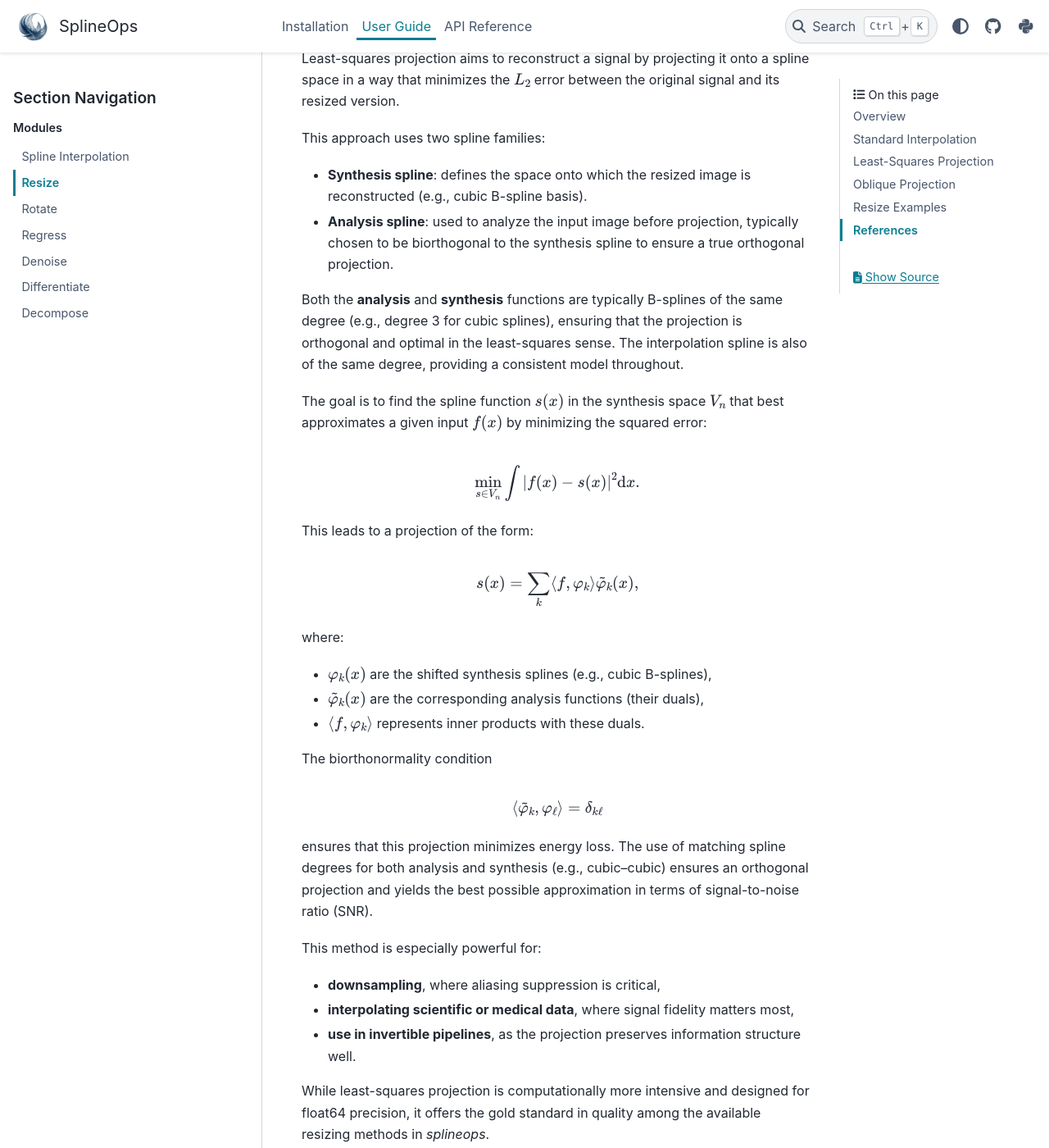
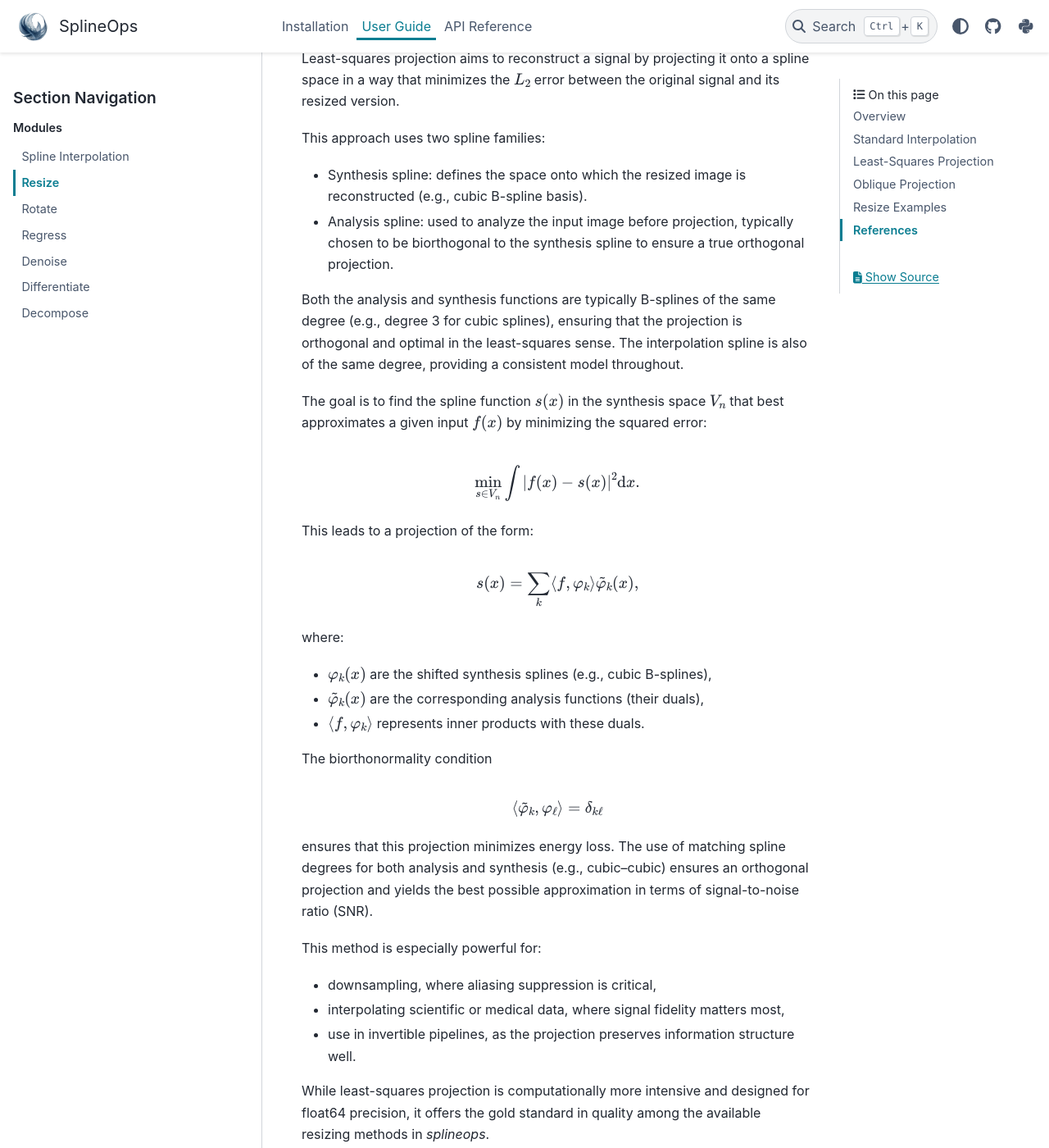
Before and after one commit to splineops/splineops, a Sphinx documentation site: the page built from docs/user-guide/02_resize.rst, in a window 1280 px wide and 1400 px high, scrolled down 1896 px. Shown: the whole window at 82% size. Built offline with Sphinx 7.4.7 and the PyData theme 0.15.4, drawn with Linux system fonts in a browser that asks for light colours; pages that are not in the unit, such as notebooks, are missing from menus; some of the changed text lies outside the part shown.

```diff
--- a/docs/user-guide/02_resize.rst
+++ b/docs/user-guide/02_resize.rst
@@ -10,11 +10,11 @@ Overview
 
 The `resize` function in the `splineops` library delivers high-performance, high-fidelity resizing for N-dimensional data arrays using advanced spline-based methods [1]_, [2]_, [3]_.
 
-It offers three distinct modes, each designed for a different balance of **speed**, **accuracy**, and **control**:
+It offers three distinct modes, each designed for a different balance of speed, accuracy and control:
 
-- **Standard Interpolation** – Fast and smooth. Ideal for real-time and general-purpose applications. Efficient in memory and compatible with float32 precision.
-- **Least-Squares Projection** – Highest quality. Designed for applications where fidelity matters most (e.g. medical imaging, scientific computing). Optimized for float64 precision.
-- **Oblique Projection** – The sweet spot. Balances quality and performance, using smart approximations to deliver nearly least-squares quality at interpolation-level speed.
+- Standard Interpolation: fast and smooth. Ideal for real-time and general-purpose applications. Efficient in memory and compatible with float32 precision.
+- Least-Squares Projection: highest quality. Designed for applications where fidelity matters most (e.g. medical imaging, scientific computing). Optimized for float64 precision.
+- Oblique Projection: the sweet spot. Balances quality and performance, using smart approximations to deliver nearly least-squares quality at interpolation-level speed.
 
 ..  image:: resizefig01.png
     :width: 288pt
@@ -60,10 +60,10 @@ error between the original signal and its resized version.
 
 This approach uses two spline families:
 
-- **Synthesis spline**: defines the space onto which the resized image is reconstructed (e.g., cubic B-spline basis).
-- **Analysis spline**: used to analyze the input image before projection, typically chosen to be biorthogonal to the synthesis spline to ensure a true orthogonal projection.
+- Synthesis spline: defines the space onto which the resized image is reconstructed (e.g., cubic B-spline basis).
+- Analysis spline: used to analyze the input image before projection, typically chosen to be biorthogonal to the synthesis spline to ensure a true orthogonal projection.
 
-Both the **analysis** and **synthesis** functions are typically B-splines of the same degree (e.g., degree 3 for cubic splines),
+Both the analysis and synthesis functions are typically B-splines of the same degree (e.g., degree 3 for cubic splines),
 ensuring that the projection is orthogonal and optimal in the least-squares sense. The interpolation spline is also of the same degree, providing a consistent model throughout.
 
 The goal is to find the spline function :math:`s(x)` in the synthesis space :math:`V_n` that best approximates a given input :math:`f(x)` by minimizing the squared error:
@@ -95,9 +95,9 @@ ensures an orthogonal projection and yields the best possible approximation in t
 
 This method is especially powerful for:
 
-- **downsampling**, where aliasing suppression is critical,
-- **interpolating scientific or medical data**, where signal fidelity matters most,
-- **use in invertible pipelines**, as the projection preserves information structure well.
+- downsampling, where aliasing suppression is critical,
+- interpolating scientific or medical data, where signal fidelity matters most,
+- use in invertible pipelines, as the projection preserves information structure well.
 
 While least-squares projection is computationally more intensive and designed for float64 precision, it offers the gold standard in quality
 among the available resizing methods in `splineops`.
@@ -128,9 +128,9 @@ Spline Degrees
 
 In the `splineops.resize` implementation, the oblique projection is configured to use:
 
-- **Interpolation degree**: Determines the input model and spline interpolation order.
-- **Synthesis spline**: Matches the interpolation degree (used to reconstruct the resized image).
-- **Analysis spline**: Set to a lower degree, typically `interpolation degree - 1`.
+- Interpolation degree: determines the input model and spline interpolation order.
+- Synthesis spline: matches the interpolation degree (used to reconstruct the resized image).
+- Analysis spline: set to a lower degree, typically `interpolation degree - 1`.
 
 For example:
 
```
